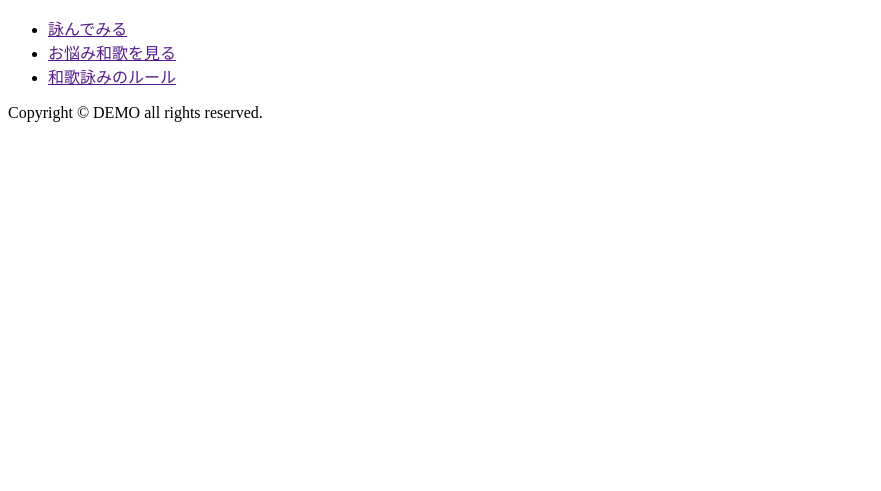
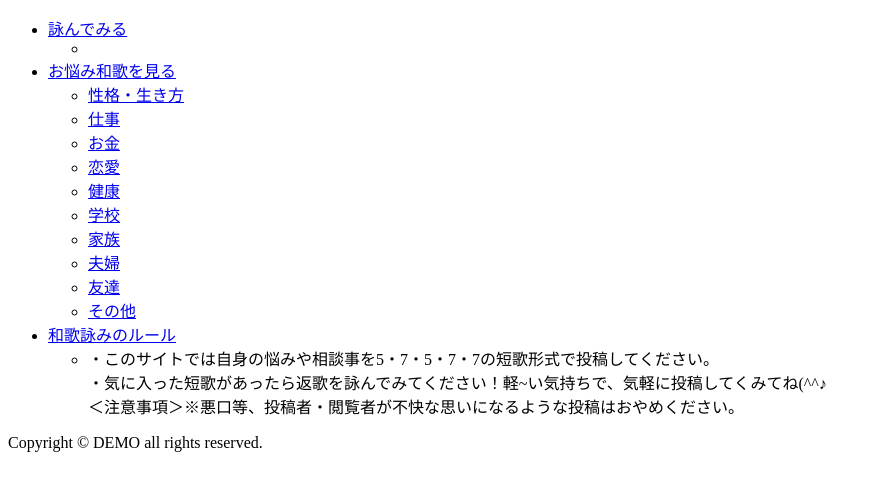
Before and after one commit to Ryohei-Yatsu/team, a Python web app: template templates/list.html in a window 1280 px wide. Shown: the top 491 px of the page, without its empty margins (0-881 px from the left). Run offline with Jinja, Linux system fonts and the light colour scheme; the template is opened without the code that fills it, so the values that code supplies are empty.

Commit message:
Update base.html

```diff
--- a/templates/base.html
+++ b/templates/base.html
@@ -8,18 +8,53 @@
     <meta name="viewport" content="width=device-width, initial-scale=1,user-scalable=1">
     <title>人生相談！短歌部</title>
     <script src="../js/common.js"></script>
+
 </head>
 
 <body>
 
     <header>
-        <nav class="glovalNavi">
-            <ul class="globalNavi_list">
+<!--         <nav class="glovalNavi"> -->
+<!--             <ul class="globalNavi_list">
                 <li id="menu-item1" class="menu-item"><a href="">詠んでみる</a></li>
                 <li id="menu-item2" class="menu-item"><a href="">お悩み和歌を見る</a></li>
                 <li id="menu-item3" class="menu-item"><a href="">和歌詠みのルール</a></li>
+                 -->
+
+                <ul id="menu">
+            <li><a href="#">詠んでみる</a>
+            <ul>
+                <li><link rel></li>
             </ul>
-        </nav>
+            </li>
+            <li><a href="#">お悩み和歌を見る</a>
+            <ul>
+                <li><a href="#">性格・生き方</a></li>
+                <li><a href="#">仕事</a></li>
+                <li><a href="#">お金</a></li>
+                <li><a href="#">恋愛</a></li>
+                <li><a href="#">健康</a></li>
+                <li><a href="#">学校</a></li>
+                <li><a href="#">家族</a></li>
+                <li><a href="#">夫婦</a></li>
+                <li><a href="#">友達</a></li>
+                <li><a href="#">その他</a></li>
+            </ul>
+            </li>
+            <li><a href="#">和歌詠みのルール</a>
+            <ul>
+                <li><a>・このサイトでは自身の悩みや相談事を5・7・5・7・7の短歌形式で投稿してください。<br>・気に入った短歌があったら返歌を詠んでみてください！軽~い気持ちで、気軽に投稿してくみてね(^^♪<br>＜注意事項＞※悪口等、投稿者・閲覧者が不快な思いになるような投稿はおやめください。
+                </a></li>
+            </ul>
+            </li>
+        </ul>
+
+
+
+
+
+<!--             </ul>
+        </nav> -->
     </header>
 
     {% block content %}
```
